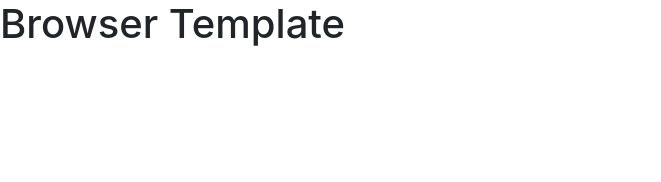
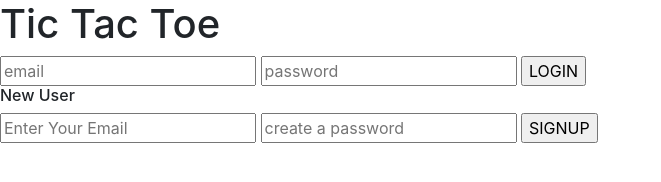
Before and after one commit to shanejames90/tic-tac-toe-client, a website built with webpack: page index.html in a window 1280 px wide. Shown: the whole page, without its empty margins (0-661 px from the left). Built offline with nearby package versions, Linux system fonts and the light colour scheme.

Commit message:
Created login and signup forms
added forms for login and signup.

```diff
--- a/assets/scripts/config.js
+++ b/assets/scripts/config.js
@@ -2,7 +2,7 @@
 
 let apiUrl
 const apiUrls = {
-  production: '<replace-with-heroku-url>',
+  production: 'https://tic-tac-toe-api-production.herokuapp.com',
   development: 'http://localhost:4741'
 }
 
--- a/index.html
+++ b/index.html
@@ -1,7 +1,7 @@
 <!DOCTYPE html>
 <html>
     <head>
-      <title>Example</title>
+      <title>tictactoe</title>
       <meta name="viewport" content="width=device-width, initial-scale=1">
 
       <!-- Do not add `link` tags-->
@@ -12,6 +12,17 @@
       <script src="public/application.js" type="text/javascript" charset="utf-8" defer></script>
     </head>
     <body>
-      <h1>Browser Template</h1>
+      <h1>Tic Tac Toe</h1>
+      <form id="sign-in">
+        <input name="credentials[email]" type="text" placeholder="email" />
+        <input name="credentials[password]" type="password" placeholder="password" />
+        <input type="submit" value="LOGIN" />
+      </form>
+      <h6>New User</h6>
+      <form id="sign-up">
+        <input name="credentials[email]" type="text" placeholder="Enter Your Email" />
+        <input name="credentials[password]" type="password" placeholder="create a password" />
+        <input type="submit" value="SIGNUP" />
+      </form>
     </body>
 </html>
```
